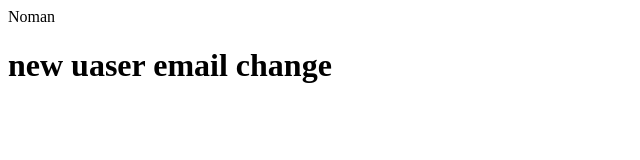
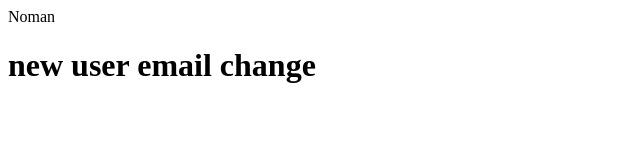
Before and after one commit to Doblackdark/File, a plain HTML site: page index.html in a window 1280 px wide. Shown: the whole page, without its empty margins (0-640 px from the left). Drawn offline with Linux system fonts and the light colour scheme.

Commit message:
spelling mistake

```diff
--- a/index.html
+++ b/index.html
@@ -2,5 +2,5 @@
 Noman
 <h/>
 <h1>
-new uaser email change
+new user email change
 <h1/>
```
